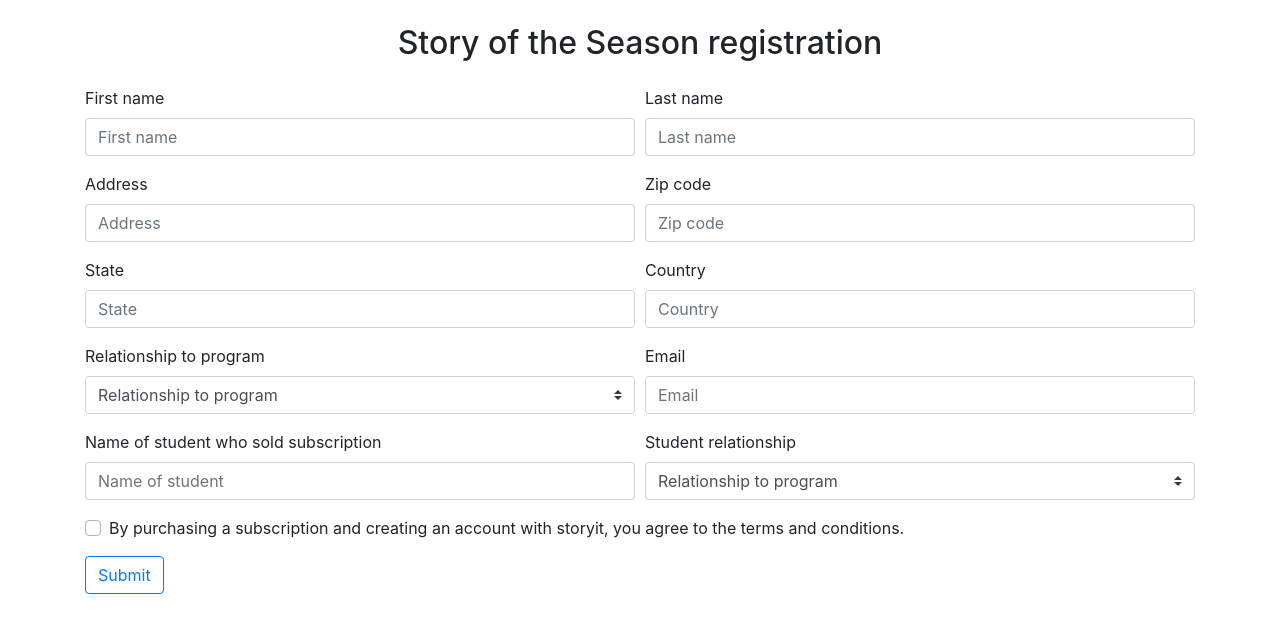
After one commit to Terf/storyoftheseason.com, a Symfony app: template templates/registration/index.html.twig in a window 1280 px wide. The commit adds this page. Shown: the top 633 px of the page. Run offline with Twig, Linux system fonts and the light colour scheme; the template is opened without the code that fills it, so the values that code supplies are empty; some libraries are stand-ins or nearby versions.

Commit message:
form functionality

```diff
--- a/src/Controller/SquareCallbackController.php
+++ b/src/Controller/SquareCallbackController.php
@@ -14,6 +14,10 @@ class SquareCallbackController extends AbstractController
      */
     public function receiveEvent()
     {
+        $data = json_decode(file_get_contents('php://input'), true);
+        if ($data) {
+            # code...
+        }
         return new JsonResponse(true);
     }
 }
--- a/templates/base.html.twig
+++ b/templates/base.html.twig
@@ -1,9 +1,11 @@
-<!DOCTYPE html>
-<html>
+<!doctype html>
+<html lang="en">
   <head>
-        <meta charset="UTF-8">
-        <title>{% block title %}Welcome!{% endblock %}</title>
-        {% block stylesheets %}{% endblock %}
+    <meta charset="utf-8">
+    <meta name="viewport" content="width=device-width, initial-scale=1, shrink-to-fit=no">
+    <link rel="stylesheet" href="https://stackpath.bootstrapcdn.com/bootstrap/4.3.1/css/bootstrap.min.css" integrity="sha384-ggOyR0iXCbMQv3Xipma34MD+dH/1fQ784/j6cY/iJTQUOhcWr7x9JvoRxT2MZw1T" crossorigin="anonymous">
+
+    <title>Registration Form</title>
   </head>
   <body>
     {% block body %}{% endblock %}
--- /dev/null
+++ b/templates/registration/index.html.twig
@@ -0,0 +1,84 @@
+{% extends 'base.html.twig' %}
+
+{% block body %}
+<div class="container">
+    <h2 class="text-center mt-4 mb-4">Story of the Season registration</h2>
+    <form action="{{ path('registration-submit') }}" method="POST">
+        <div class="form-row">
+            <div class="col form-group">
+                <label for="fname">First name</label>
+                <input type="text" class="form-control" placeholder="First name" id="fname" name="fname">
+            </div>
+            <div class="col form-group">
+                <label for="lname">Last name</label>
+                <input type="text" class="form-control" placeholder="Last name" id="lname" name="lname">
+            </div>
+        </div>
+        <div class="form-row">
+            <div class="col form-group">
+                <label for="addr">Address</label>
+                <input type="text" class="form-control" placeholder="Address" id="addr" name="addr">
+            </div>
+            <div class="col form-group">
+                <label for="zip">Zip code</label>
+                <input type="text" class="form-control" placeholder="Zip code" id="zip" name="zip">
+            </div>
+        </div>
+        <div class="form-row">
+            <div class="col form-group">
+                <label for="state">State</label>
+                <input type="text" class="form-control" placeholder="State" id="state" name="state">
+            </div>
+            <div class="col form-group">
+                <label for="country">Country</label>
+                <input type="text" class="form-control" placeholder="Country" id="country" name="country">
+            </div>
+        </div>
+        <div class="form-row">
+            <div class="col form-group">
+                <label for="relationship">Relationship to program</label>
+                <select class="custom-select" name="relationship" id="relationship">
+                    <option selected>Relationship to program</option>
+                    <option value="1">Parent</option>
+                    <option value="2">Player</option>
+                    <option value="3">Alumni</option>
+                    <option value="3">Student</option>
+                </select>
+            </div>
+            <div class="col form-group">
+                <label for="email">Email</label>
+                <input type="email" class="form-control" placeholder="Email" id="email" name="email">
+            </div>
+        </div>
+        <div class="form-row">
+            <div class="col form-group">
+                <label for="student">Name of student who sold subscription</label>
+                <input type="text" class="form-control" placeholder="Name of student" id="student" name="student">
+            </div>
+            <div class="col form-group">
+                <label for="studentRelationship">Student relationship</label>
+                <select class="custom-select" name="studentRelationship" id="studentRelationship">
+                    <option selected>Relationship to program</option>
+                    <option value="1">Player</option>
+                    <option value="3">Band member</option>
+                    <option value="3">Cheerleader</option>
+                </select>
+            </div>
+        </div>
+        <div class="form-row">
+            <div class="col form-group">
+                <div class="custom-control custom-checkbox">
+                    <input type="checkbox" class="custom-control-input" id="terms" name="terms">
+                    <label class="custom-control-label" for="terms">By purchasing a subscription and creating an account
+                        with storyit, you agree to the terms and conditions.</label>
+                </div>
+            </div>
+        </div>
+        <div class="form-row">
+            <div class="col form-group">
+                <button type="submit" class="btn btn-outline-primary">Submit</button>
+            </div>
+        </div>
+    </form>
+</div>
+{% endblock %}
```
Also changed, not shown: config/routes.yaml (+8 -0 lines), src/Controller/RegistrationController.php (added, +47 -0 lines), src/Entity/Buyer.php (+17 -0 lines), src/Entity/Seller.php (+43 -0 lines). Lines whose indentation alone changed are shown as unchanged.
